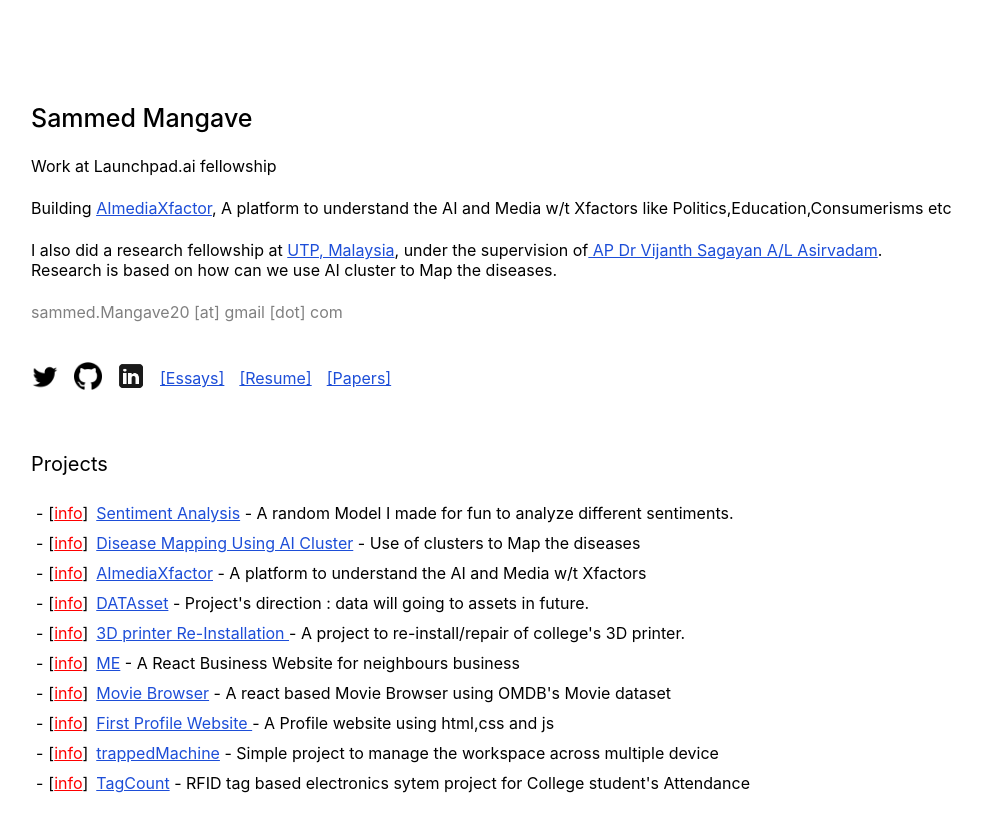
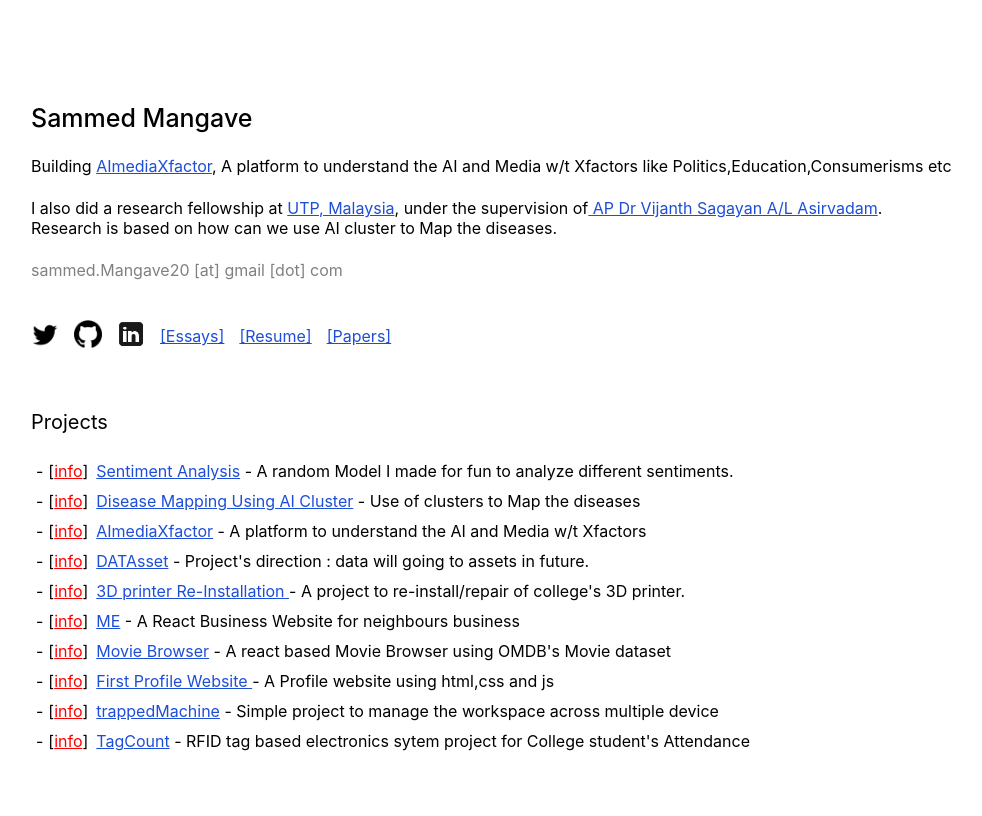
Before and after one commit to samycolen/samycolen.github.io, a React (Create React App) app: page / in a window 1280 px wide. Shown: the whole page, without its empty margins (211-1193 px from the left). Built offline with nearby package versions, Linux system fonts and the light colour scheme.

Commit message:
one para removed

```diff
--- a/src/App.js
+++ b/src/App.js
@@ -107,7 +107,6 @@
 
         {/* Discription */}
         <div id="para" className="Ddesc">
-          <p>Work at Launchpad.ai fellowship </p>
           <p>
             Building <a href="twitter">AImediaXfactor</a>, A platform to
             understand the AI and Media w/t Xfactors like
```
